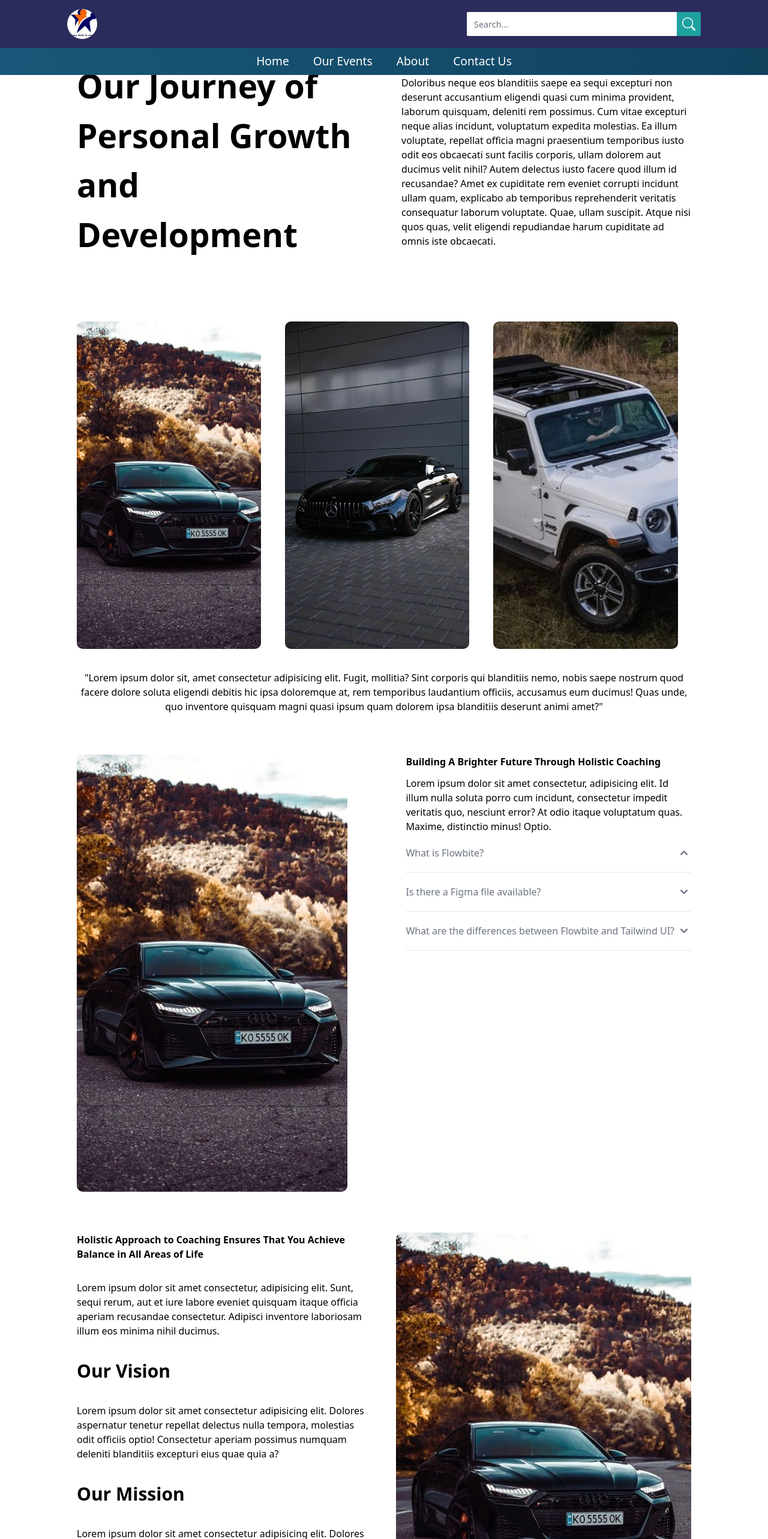
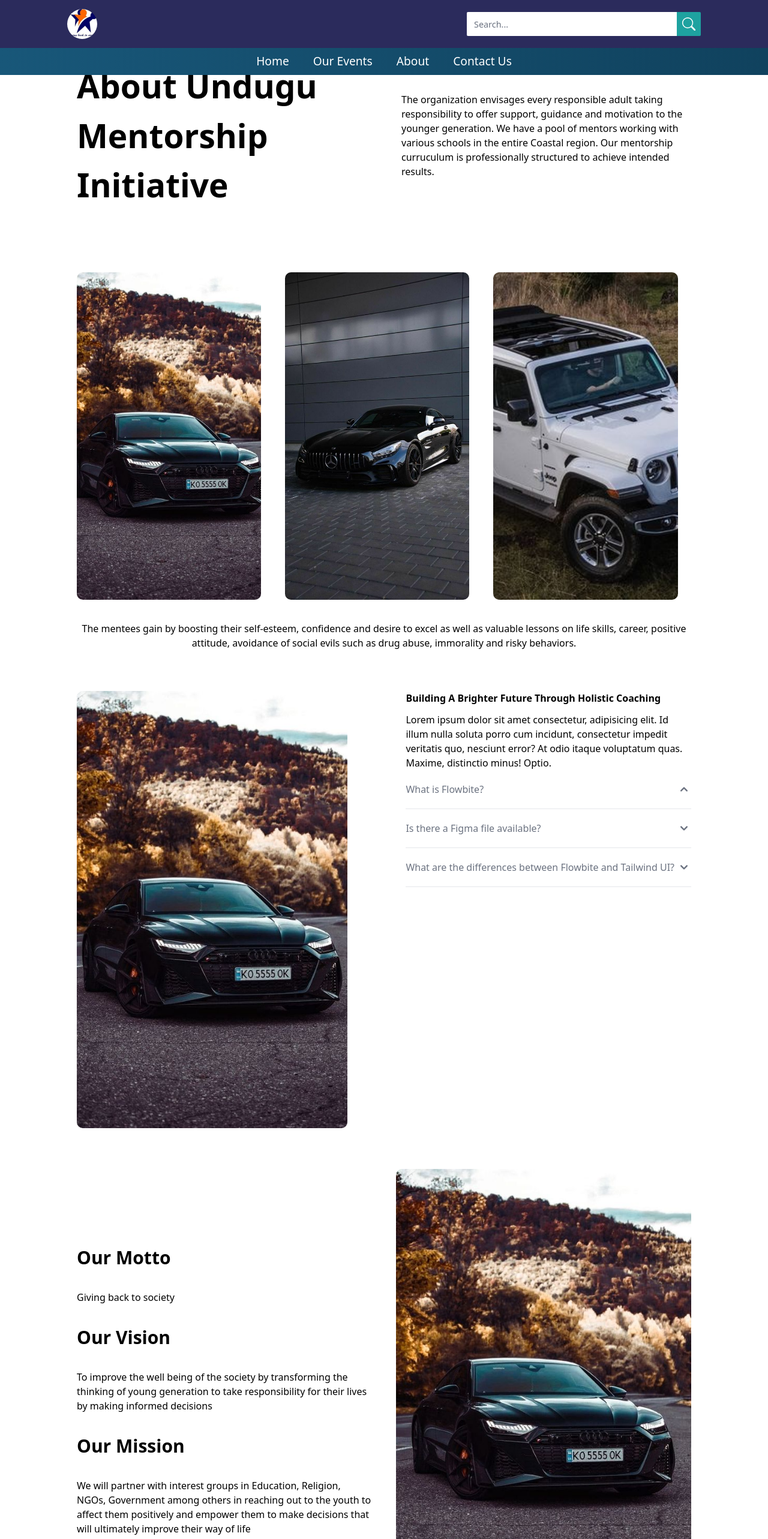
Before and after one commit to sammykirigha/undugu-mentorship-app, a Next.js app: page /about in a window 1280 px wide. Shown: the top 2566 px of the page at 60% size. Built offline with nearby package versions, Linux system fonts and the light colour scheme.

Commit message:
worked on upadting the content

```diff
--- a/src/app/(user)/about/about.module.css
+++ b/src/app/(user)/about/about.module.css
@@ -7,6 +7,7 @@
 .ourJourney {
   display: flex;
   justify-content: center;
+  align-items: center;
   width: 80%;
 }
 
@@ -68,6 +69,8 @@
   gap: 32px;
   display: flex;
   flex-direction: column;
+  align-items: start;
+  justify-content: center;
 }
 
 .lifeApproach {
--- a/src/app/(user)/about/page.tsx
+++ b/src/app/(user)/about/page.tsx
@@ -17,21 +17,14 @@ function About() {
       <section className="container flex justify-center my-24 w-98 py-1.5 ">
         <div className={style.ourJourney}>
           <h1 className={style.journeyHeader}>
-            Our Journey of Personal Growth and Development
+            About Undugu Mentorship Initiative
           </h1>
           <p className={style.journeryP}>
-            Lorem ipsum dolor sit amet consectetur adipisicing elit. Doloribus
-            neque eos blanditiis saepe ea sequi excepturi non deserunt
-            accusantium eligendi quasi cum minima provident, laborum quisquam,
-            deleniti rem possimus. Cum vitae excepturi neque alias incidunt,
-            voluptatum expedita molestias. Ea illum voluptate, repellat officia
-            magni praesentium temporibus iusto odit eos obcaecati sunt facilis
-            corporis, ullam dolorem aut ducimus velit nihil? Autem delectus
-            iusto facere quod illum id recusandae? Amet ex cupiditate rem
-            eveniet corrupti incidunt ullam quam, explicabo ab temporibus
-            reprehenderit veritatis consequatur laborum voluptate. Quae, ullam
-            suscipit. Atque nisi quos quas, velit eligendi repudiandae harum
-            cupiditate ad omnis iste obcaecati.
+            The organization envisages every responsible adult taking
+            responsibility to offer support, guidance and motivation to the
+            younger generation. We have a pool of mentors working with various
+            schools in the entire Coastal region. Our mentorship curruculum is
+            professionally structured to achieve intended results.
           </p>
         </div>
       </section>
@@ -77,12 +70,10 @@ function About() {
       <section className="container flex content-center py-0.5 justify-center my-8">
         <div className={style.customerQoute}>
           <p>
-            "Lorem ipsum dolor sit, amet consectetur adipisicing elit. Fugit,
-            mollitia? Sint corporis qui blanditiis nemo, nobis saepe nostrum
-            quod facere dolore soluta eligendi debitis hic ipsa doloremque at,
-            rem temporibus laudantium officiis, accusamus eum ducimus! Quas
-            unde, quo inventore quisquam magni quasi ipsum quam dolorem ipsa
-            blanditiis deserunt animi amet?"
+            The mentees gain by boosting their self-esteem, confidence and
+            desire to excel as well as valuable lessons on life skills, career,
+            positive attitude, avoidance of social evils such as drug abuse,
+            immorality and risky behaviors.
           </p>
         </div>
       </section>
@@ -292,29 +283,20 @@ function About() {
       <section className="container flex content-center py-0.5 justify-center my-8">
         <div className={style.approach}>
           <div className={style.life}>
-            <h1 className="font-semibold">
-              Holistic Approach to Coaching Ensures That You Achieve Balance in
-              All Areas of Life
-            </h1>
-            <p>
-              Lorem ipsum dolor sit amet consectetur, adipisicing elit. Sunt,
-              sequi rerum, aut et iure labore eveniet quisquam itaque officia
-              aperiam recusandae consectetur. Adipisci inventore laboriosam
-              illum eos minima nihil ducimus.
-            </p>
+            <h1 className={style.approachHeader}>Our Motto</h1>
+            <p>Giving back to society</p>
             <h1 className={style.approachHeader}>Our Vision</h1>
             <p>
-              Lorem ipsum dolor sit amet consectetur adipisicing elit. Dolores
-              aspernatur tenetur repellat delectus nulla tempora, molestias odit
-              officiis optio! Consectetur aperiam possimus numquam deleniti
-              blanditiis excepturi eius quae quia a?
+              To improve the well being of the society by transforming the
+              thinking of young generation to take responsibility for their
+              lives by making informed decisions
             </p>
             <h1 className={style.approachHeader}>Our Mission</h1>
             <p>
-              Lorem ipsum dolor sit amet consectetur adipisicing elit. Dolores
-              aspernatur tenetur repellat delectus nulla tempora, molestias odit
-              officiis optio! Consectetur aperiam possimus numquam deleniti
-              blanditiis excepturi eius quae quia a?
+              We will partner with interest groups in Education, Religion, NGOs,
+              Government among others in reaching out to the youth to affect
+              them positively and empower them to make decisions that will
+              ultimately improve their way of life
             </p>
           </div>
           <div className={style.lifeApproach}>
@@ -337,16 +319,14 @@ function About() {
         <div className={style.teams}>
           <div className="grid grid-cols-2 md:grid-cols-3 gap-4">
             <div className="flex flex-col justify-center">
-              <h1 className={style.approachHeader}>Meet Our Awesome Coach</h1>
-              <p className={style.teamdes}>
-                Lorem ipsum, dolor sit amet consectetur adipisicing elit.
-                Architecto perspiciatis quae molestiae distinctio qui cupiditate
-                vitae dolorem voluptatibus beatae! Sed quos aspernatur quisquam
-                ex quod ea iste quam sapiente cupiditate neque temporibus unde,
-                consequuntur officiis dicta optio soluta tempore reprehenderit
-                ab quae maiores consequatur. Obcaecati quidem vitae ut
-                voluptatem aliquam.
-              </p>
+              <h1 className={style.approachHeader}>Our Values</h1>
+              <ul>
+                <li>Philanthropic-All activities are on voluntary basis</li>
+                <li>Creativity and innovation</li>
+                <li>Team-work and participation</li>
+                <li>Integrity</li>
+                <li>Responsibility</li>
+              </ul>
             </div>
             <div>
               <Image
```
